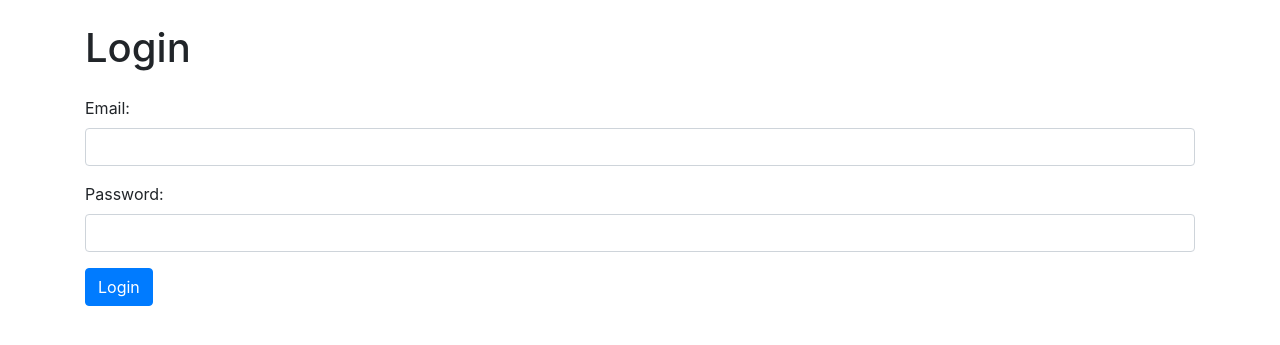
After one commit to Reins981/AdminInterface, a Flask app: page /login in a window 1280 px wide. The commit adds this page. Shown: the top 345 px of the page. Run offline with Flask 3, Linux system fonts and the light colour scheme; some libraries are stand-ins or nearby versions.

Commit message:
add login.html and improvements

```diff
--- a/admin_interface.py
+++ b/admin_interface.py
@@ -1,6 +1,15 @@
-from flask import Flask, render_template, request, redirect, url_for
+from flask import (
+    Flask,
+    render_template,
+    request,
+    redirect,
+    url_for,
+    session
+)
 import firebase_admin
+from functools import wraps
 import os
+import re
 from firebase_admin import credentials, auth
 
 app = Flask(__name__, static_folder='images')
@@ -20,24 +29,71 @@ cred = credentials.Certificate(CRED)
 firebase_admin.initialize_app(cred)
 
 
+# Authentication decorator
+def login_required(f):
+    @wraps(f)
+    def decorated_function(*args, **kwargs):
+        if 'user_id' not in session:
+            return redirect(url_for('login'))  # Redirect to login if not authenticated
+        return f(*args, **kwargs)
+    return decorated_function
+
+
+@app.route('/login', methods=['GET', 'POST'])
+def login():
+    if request.method == 'POST':
+        email = request.form['email']
+        password = request.form['password']
+
+        try:
+            user = auth.get_user_by_email(email)
+            auth.verify_password(password, user)
+            session['user_id'] = user.uid
+            return redirect(url_for('index'))
+        except Exception:
+            error_message = "Invalid email or password"
+            return render_template('login.html', error_message=error_message)
+
+    return render_template('login.html')
+
+
+@app.route('/logout')
+def logout():
+    session.pop('user_id', None)
+    return redirect(url_for('login'))
+
+
 @app.route('/')
+@login_required
 def index():
     users = auth.list_users().users
     return render_template('index.html', users=users)
 
 
 @app.route('/create_user', methods=['POST'])
+@login_required
 def create_user():
     email = request.form['email']
     password = request.form['password']
     role = request.form['role']
+    domain = request.form['domain']
+
+    # Check if password meets the criteria
+    if len(password) < 8 or not re.search(r'[!@#$%^&*(),.?":{}|<>]', password):
+        users = auth.list_users().users
+        return render_template(
+            'index.html',
+            users=users,
+            error_message="Password must be at least 8 characters long "
+                          "and include a special character."
+        )
 
     try:
         # Create a new user with email and password
         user = auth.create_user(email=email, password=password)
 
         # Assign custom claims to indicate user role
-        auth.set_custom_user_claims(user.uid, {'role': role})
+        auth.set_custom_user_claims(user.uid, {'role': role, 'domain': domain})
 
         return redirect(url_for('index'))
     except Exception as e:
@@ -45,13 +101,27 @@ def create_user():
 
 
 @app.route('/update_user', methods=['POST'])
+@login_required
 def update_user():
     uid = request.form['uid']
     new_role = request.form['new_role']
 
     try:
+        # Get the user's current custom claims
+        user = auth.get_user(uid)
+        current_custom_claims = user.custom_claims
+
+        current_custom_claims = dict() if current_custom_claims is None else current_custom_claims
+
+        # Delete the old role claim if it exists
+        if current_custom_claims and 'role' in current_custom_claims:
+            del current_custom_claims['role']
+
+        # Update the current custom claims with the new role
+        current_custom_claims['role'] = new_role
+
         # Update user's custom claims to change role
-        auth.set_custom_user_claims(uid, {'role': new_role})
+        auth.set_custom_user_claims(uid, current_custom_claims)
 
         return redirect(url_for('index'))
     except Exception as e:
@@ -59,6 +129,7 @@ def update_user():
 
 
 @app.route('/delete_user/<uid>', methods=['POST'])
+@login_required
 def delete_user(uid):
     try:
         # Delete the user account
--- /dev/null
+++ b/templates/login.html
@@ -0,0 +1,35 @@
+<!DOCTYPE html>
+<html>
+<head>
+    <title>Login</title>
+    <!-- Include Bootstrap CSS and other styles -->
+    <link href="https://stackpath.bootstrapcdn.com/bootstrap/4.5.2/css/bootstrap.min.css" rel="stylesheet">
+</head>
+<body>
+    <div class="container">
+        <div class="py-4">
+            <h1 class="mb-4">Login</h1>
+            {% if error_message %}
+            <div class="alert alert-danger" role="alert">
+                {{ error_message }}
+            </div>
+            {% endif %}
+            <form method="POST" action="/login">
+                <div class="form-group">
+                    <label for="email">Email:</label>
+                    <input type="email" name="email" class="form-control" required>
+                </div>
+                <div class="form-group">
+                    <label for="password">Password:</label>
+                    <input type="password" name="password" class="form-control" required>
+                </div>
+                <button type="submit" class="btn btn-primary">Login</button>
+            </form>
+        </div>
+    </div>
+
+    <!-- Include Bootstrap JS (optional) -->
+    <!-- Other script includes -->
+    <link href="https://stackpath.bootstrapcdn.com/bootstrap/4.5.2/css/bootstrap.min.css" rel="stylesheet">
+</body>
+</html>
```
Also changed, not shown: templates/index.html (+27 -5 lines).
